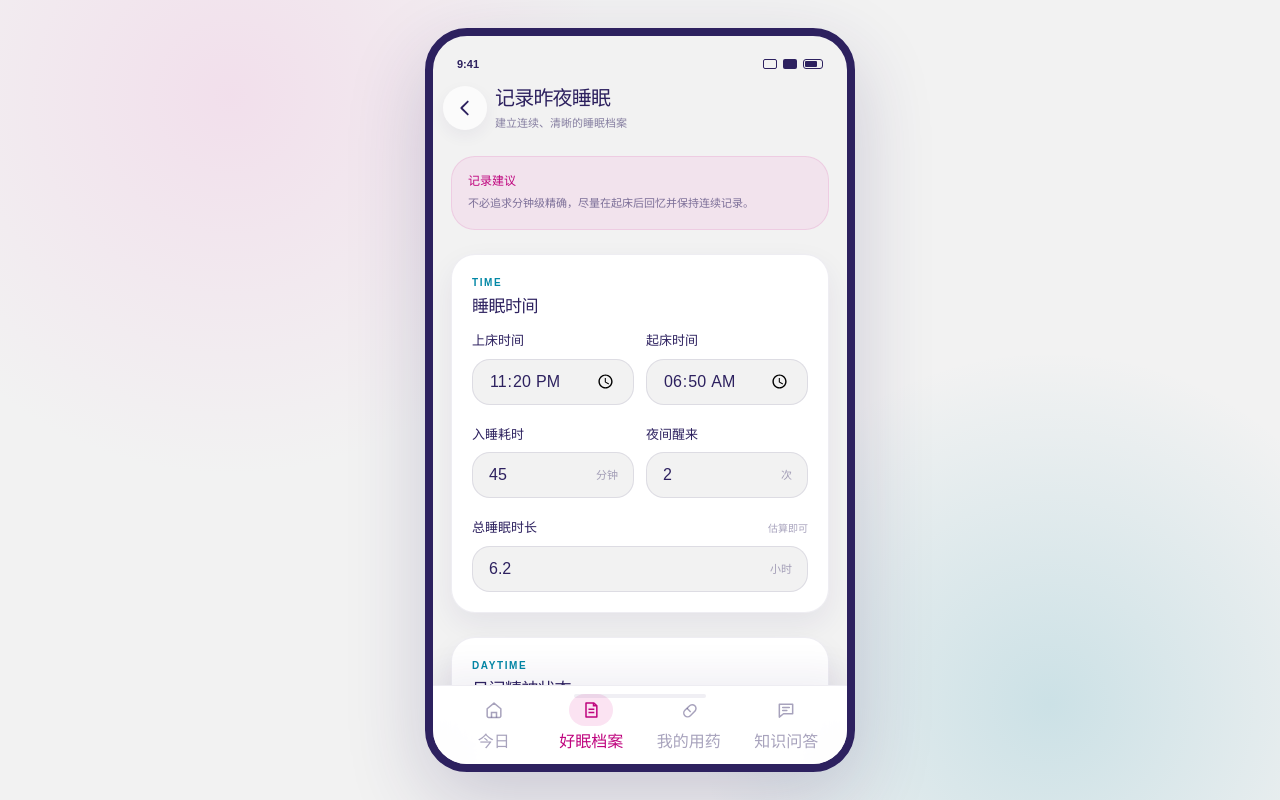
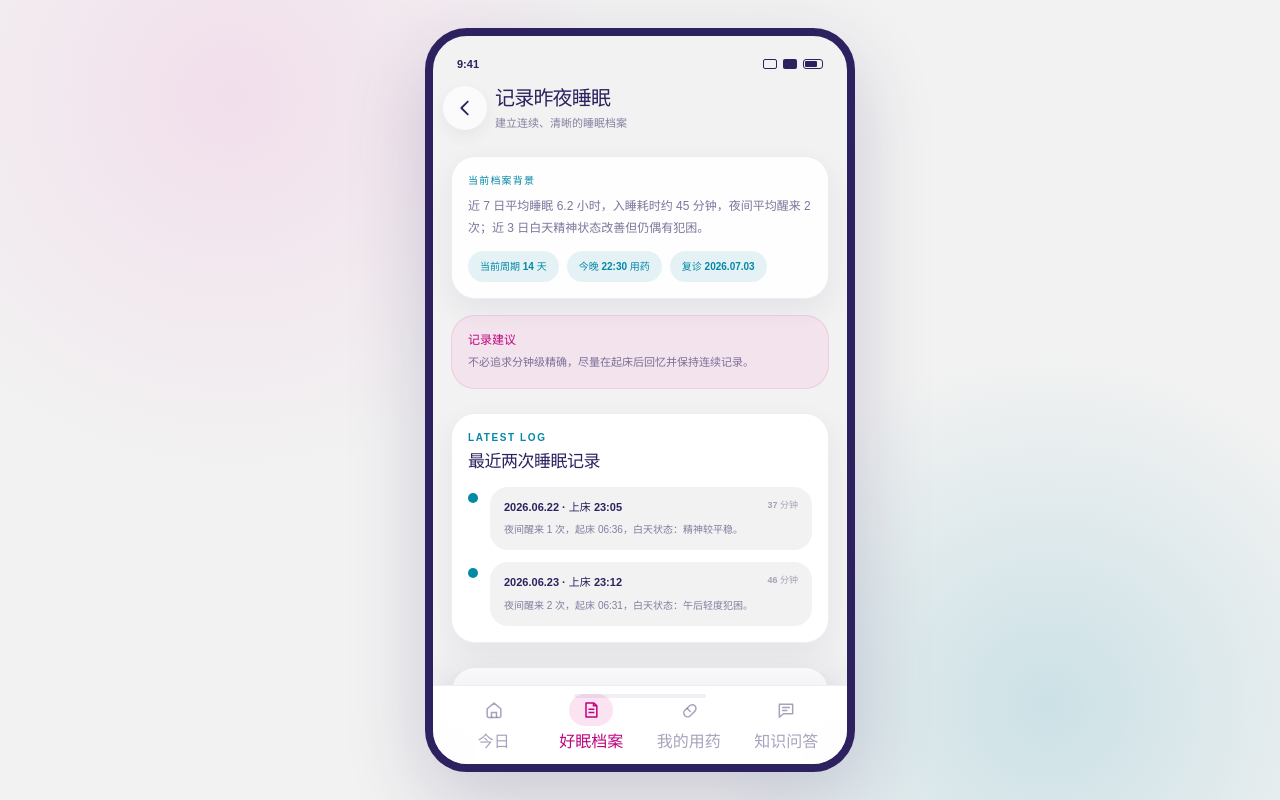
Before and after one commit to UfeLane/weimian, a React (Vite) app: page / in a window 1280 px wide. Both pictures are taken after a click on the button "开始今日记录". Built offline with nearby package versions, Linux system fonts and the light colour scheme.

Commit message:
Extend unified profile context to record pages

```diff
--- a/src/pages/AdverseRecordPage.jsx
+++ b/src/pages/AdverseRecordPage.jsx
@@ -1,5 +1,6 @@
 import { useState } from "react";
 import { AlertIcon, CheckIcon } from "../components/Icons";
+import { adverseRecords, medicationProfile } from "../data";
 import {
   Button,
   Card,
@@ -7,7 +8,9 @@ import {
   FormField,
   Input,
   PageHeader,
+  PatientSnapshotCard,
   SectionTitle,
+  TimelineList,
 } from "../components/UI";
 
 const symptomOptions = ["头晕", "嗜睡", "恶心", "疲惫", "其他"];
@@ -36,6 +39,19 @@ export default function AdverseRecordPage({ onBack, onSaved }) {
     <main className="page">
       <PageHeader onBack={onBack} subtitle="只记录感受，不判断原因" title="不适记录" />
 
+      <div className="mb-4">
+        <PatientSnapshotCard
+          accent="medical"
+          chips={[
+            `当前药品 ${medicationProfile.currentMedication.name}`,
+            `提醒 ${medicationProfile.currentMedication.reminderTime}`,
+            `已记录不适 ${adverseRecords.length} 条`,
+          ]}
+          summary="这页记录会进入本周好眠档案摘要，并作为复诊沟通问题的一部分。"
+          title="记录会同步到哪里"
+        />
+      </div>
+
       <div className="mb-6 flex gap-3 rounded-[24px] border border-[#0388A6]/12 bg-[#0388A6]/7 p-4">
         <span className="grid h-10 w-10 shrink-0 place-items-center rounded-2xl bg-[#0388A6] text-white">
           <AlertIcon size={19} />
@@ -61,6 +77,20 @@ export default function AdverseRecordPage({ onBack, onSaved }) {
           </div>
         </Card>
       ) : null}
+
+      <section className="mb-6">
+        <Card className="p-4">
+          <SectionTitle eyebrow="RECENT RECORDS" title="最近已记录的不适" />
+          <TimelineList
+            items={adverseRecords.map((item) => ({
+              id: `${item.date}-${item.symptom}`,
+              title: `${item.date} · ${item.symptom}`,
+              meta: item.severity,
+              body: `${item.note} 影响：${item.impact}。`,
+            }))}
+          />
+        </Card>
+      </section>
 
       <form className="space-y-6" onSubmit={handleSubmit}>
         <Card className="p-5">
--- a/src/pages/SleepRecordPage.jsx
+++ b/src/pages/SleepRecordPage.jsx
@@ -1,5 +1,6 @@
 import { useState } from "react";
 import { CheckIcon } from "../components/Icons";
+import { medicationProfile, sleepDiaryHighlights } from "../data";
 import {
   Button,
   Card,
@@ -7,7 +8,9 @@ import {
   FormField,
   Input,
   PageHeader,
+  PatientSnapshotCard,
   SectionTitle,
+  TimelineList,
 } from "../components/UI";
 
 const factors = ["咖啡因", "酒精", "午睡", "屏幕使用", "压力"];
@@ -39,6 +42,19 @@ export default function SleepRecordPage({ onBack, onSaved }) {
         title="记录昨夜睡眠"
       />
 
+      <div className="mb-4">
+        <PatientSnapshotCard
+          accent="medical"
+          chips={[
+            `当前周期 ${medicationProfile.currentMedication.cycleDays} 天`,
+            `今晚 ${medicationProfile.currentMedication.reminderTime} 用药`,
+            `复诊 ${medicationProfile.patient.nextFollowUpOn}`,
+          ]}
+          summary={medicationProfile.patient.sleepSummary}
+          title="当前档案背景"
+        />
+      </div>
+
       <div className="mb-6 rounded-[24px] border border-[#BF047E]/10 bg-[#F2AEDB]/22 p-4">
         <p className="text-xs font-bold text-[#BF047E]">记录建议</p>
         <p className="mt-1.5 text-[11px] leading-relaxed text-[#2D215F]/60">
@@ -57,6 +73,20 @@ export default function SleepRecordPage({ onBack, onSaved }) {
           </p>
         </Card>
       ) : null}
+
+      <section className="mb-6">
+        <Card className="p-4">
+          <SectionTitle eyebrow="LATEST LOG" title="最近两次睡眠记录" />
+          <TimelineList
+            items={sleepDiaryHighlights.slice(1).map((item) => ({
+              id: item.date,
+              title: `${item.date} · 上床 ${item.bedtime}`,
+              meta: item.sleepLatency,
+              body: `夜间醒来 ${item.awakenings} 次，起床 ${item.wakeTime}，白天状态：${item.daytimeState}。`,
+            }))}
+          />
+        </Card>
+      </section>
 
       <form className="space-y-6" onSubmit={handleSubmit}>
         <Card className="space-y-5 p-5">
```
